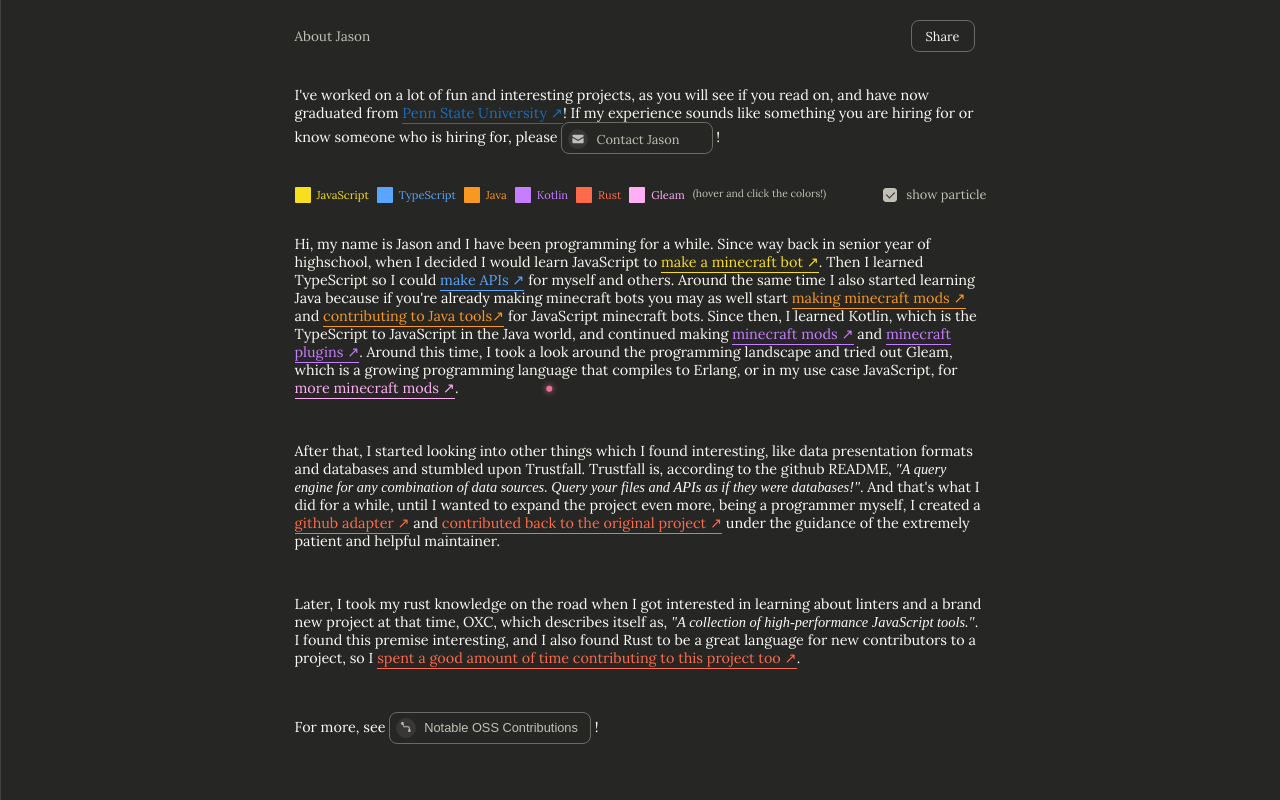
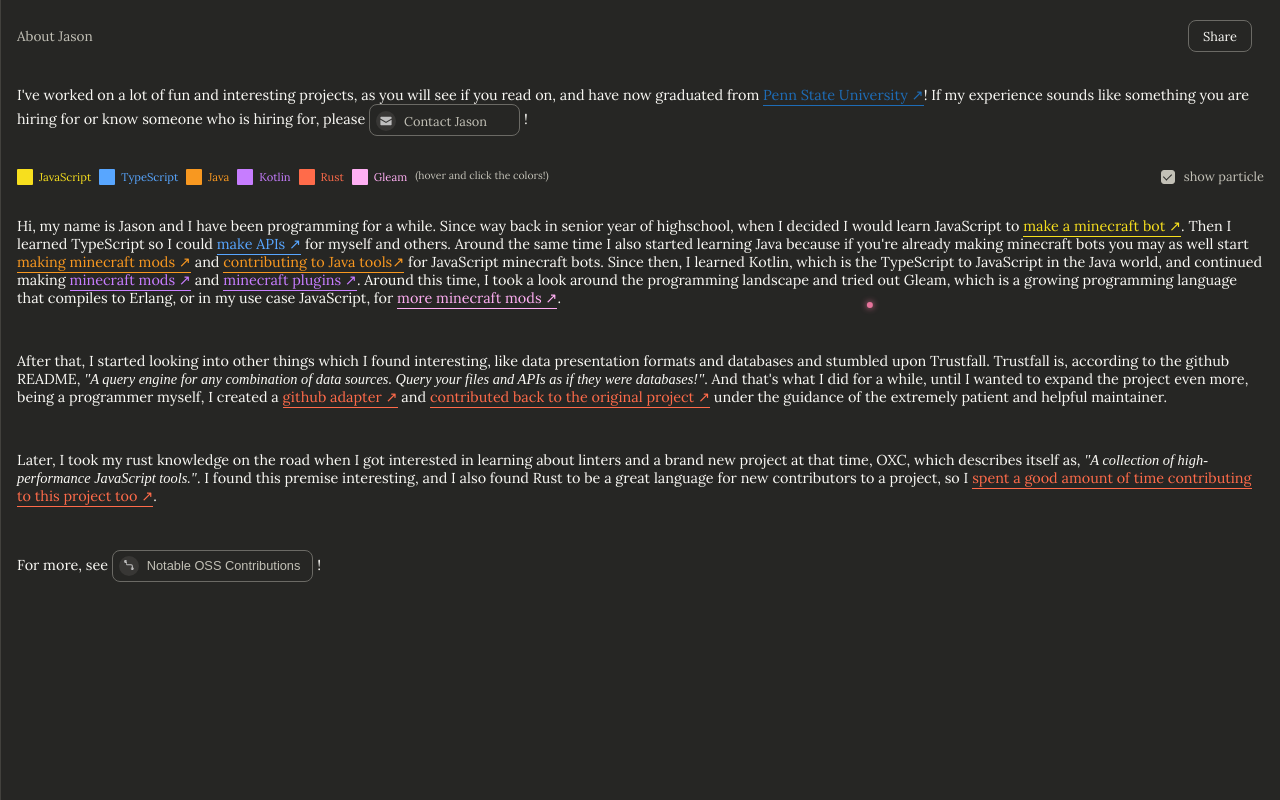
Before and after one commit to u9g/jason-portfolio, a Vue app: page / in a window 1280 px wide. Built offline with nearby package versions, Linux system fonts and the light colour scheme; a web font is replaced by a local one.

Commit message:
Remove 724px max-width constraint from About and OSSContributions pages

```diff
--- a/src/components/About.vue
+++ b/src/components/About.vue
@@ -471,9 +471,6 @@
   flex: 1;
   overflow-y: auto;
   min-height: 0;
-  max-width: 724px;
-  margin: 0 auto;
-  width: 100%;
 }
 
 .top-bar {
--- a/src/components/OSSContributions.vue
+++ b/src/components/OSSContributions.vue
@@ -411,9 +411,6 @@
   flex: 1;
   overflow-y: auto;
   min-height: 0;
-  max-width: 724px;
-  margin: 0 auto;
-  width: 100%;
 }
 
 .top-bar {
```
